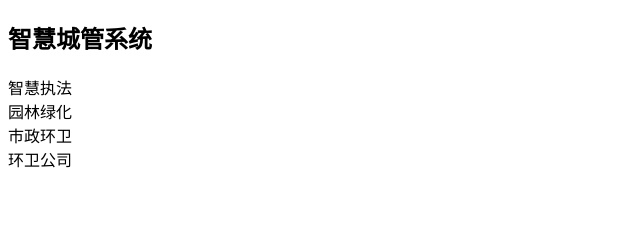
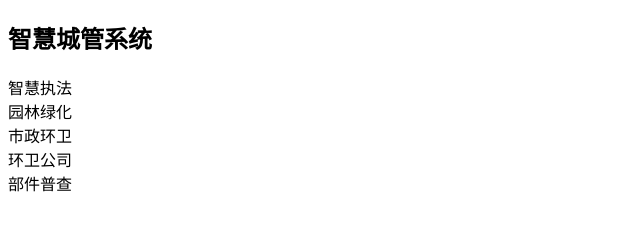
Before and after one commit to Lt1214397715/git_demo3, a plain HTML site: page index.html in a window 1280 px wide. Shown: the whole page, without its empty margins (0-640 px from the left). Drawn offline with Linux system fonts and the light colour scheme.

Commit message:
部件普查功能上线

```diff
--- a/index.html
+++ b/index.html
@@ -14,6 +14,6 @@
  <div>园林绿化</div>
  <div>市政环卫</div>
  <div>环卫公司</div>
- <div></div>
+ <div>部件普查</div>
  </body>
 </html>
```
